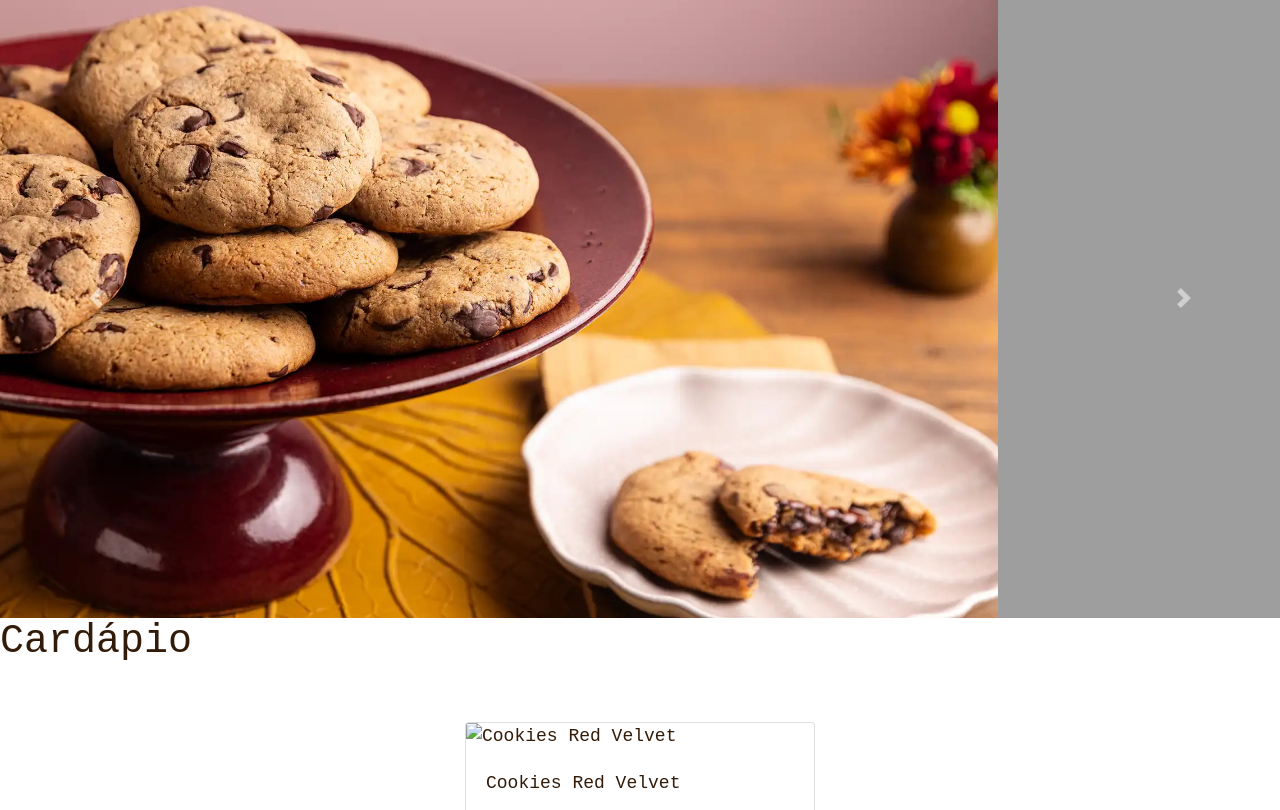
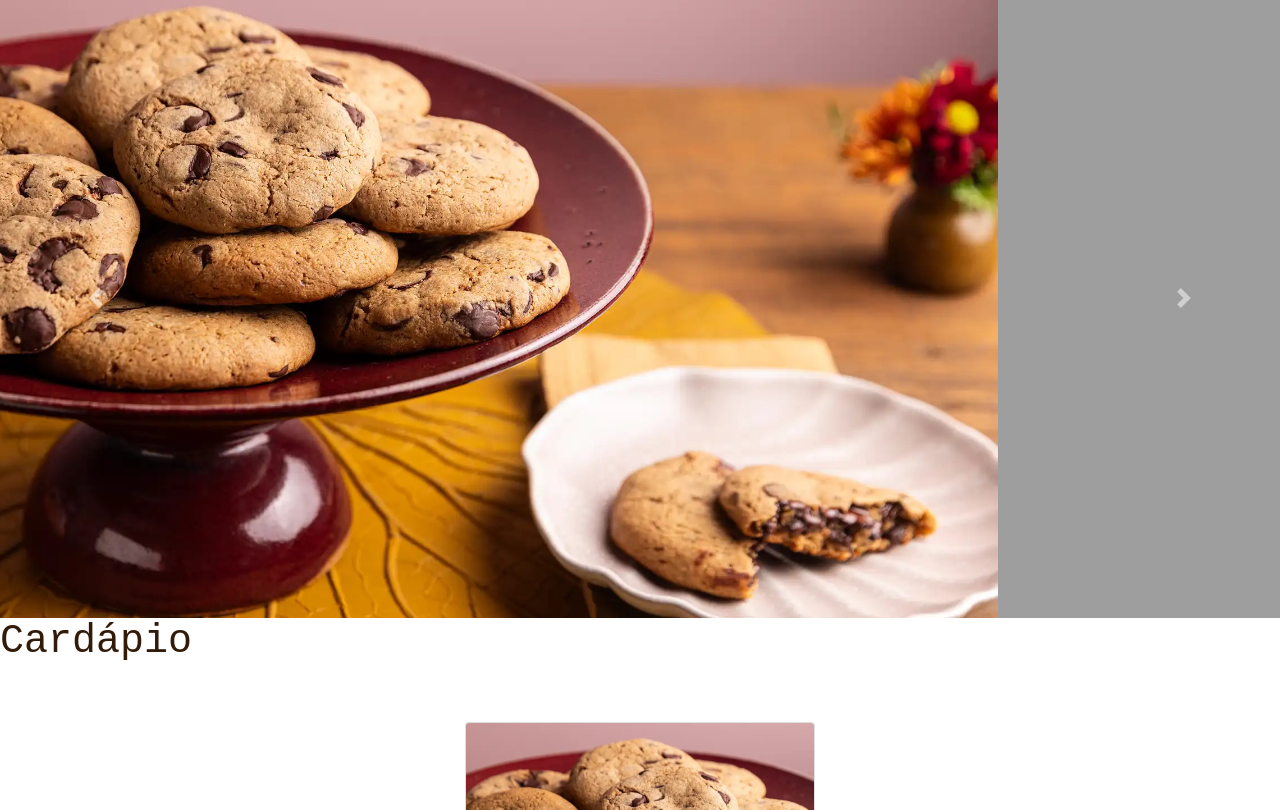
Before and after one commit to gustacoosta/landing-CookiesBakery, a plain HTML site: page index.html in a window 1280 px wide. Shown: the part 137-947 px from the top of the page. Drawn offline with nearby package versions, Linux system fonts and the light colour scheme; the site is published under a folder, as on GitHub Pages, so addresses that start at the root find nothing.

Commit message:
Update index.html

```diff
--- a/index.html
+++ b/index.html
@@ -52,7 +52,7 @@
                         <!-- Produto 1 -->
                         <div class="col-md-4">
                             <div class="card shadow-sm">
-                                <img src="/assets/ab1.jpg" alt="Cookies Red Velvet" class="bd-placeholder-img card-img-top img-fluid img-album">
+                                <img src="assets/ab1.jpg" alt="Cookies Red Velvet" class="bd-placeholder-img card-img-top img-fluid img-album">
                                 <div class="card-body">
                                     <p class="card-text">Cookies Red Velvet</p>
                                     <div class="d-flex justify-content-between align-items-center">
```
